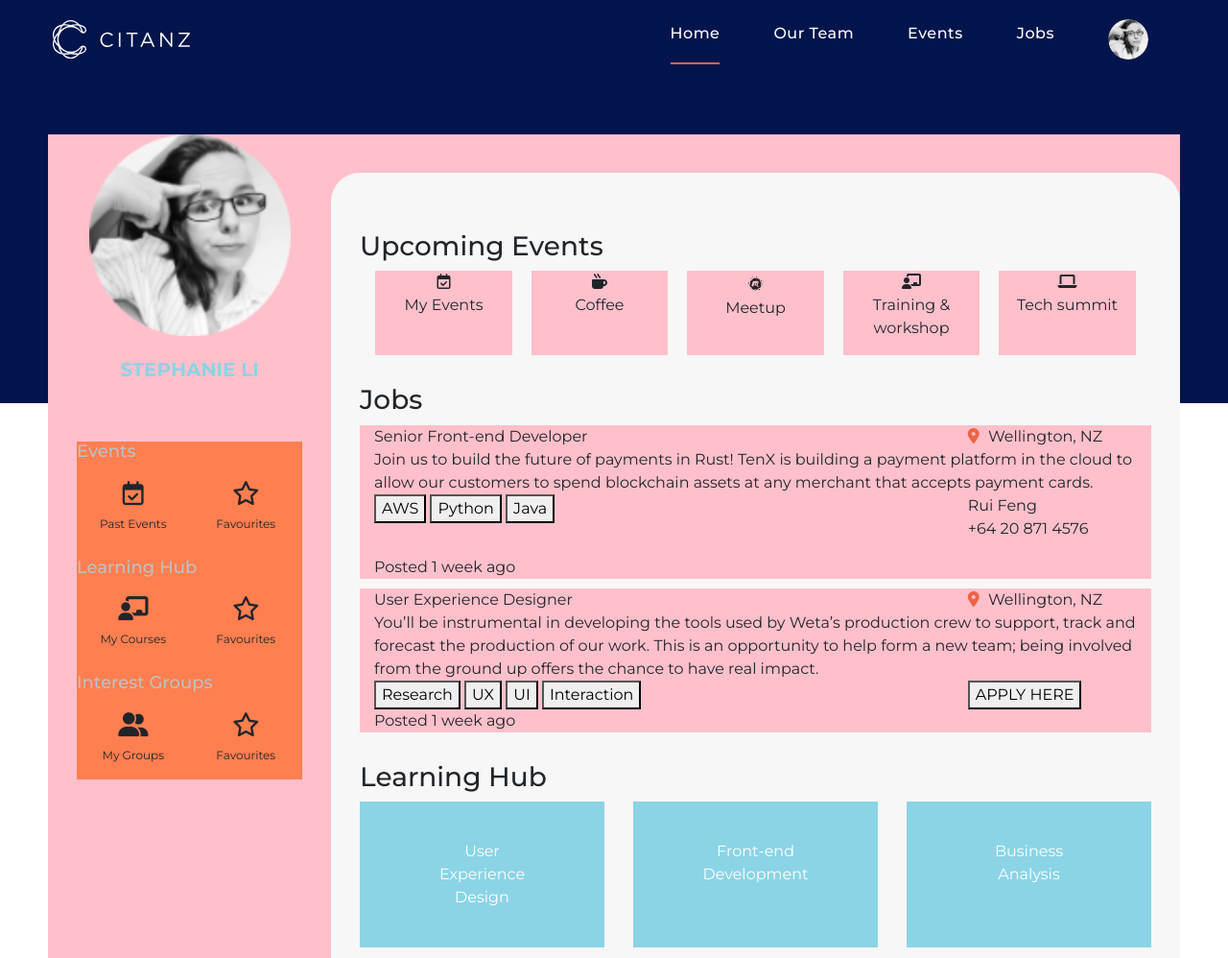
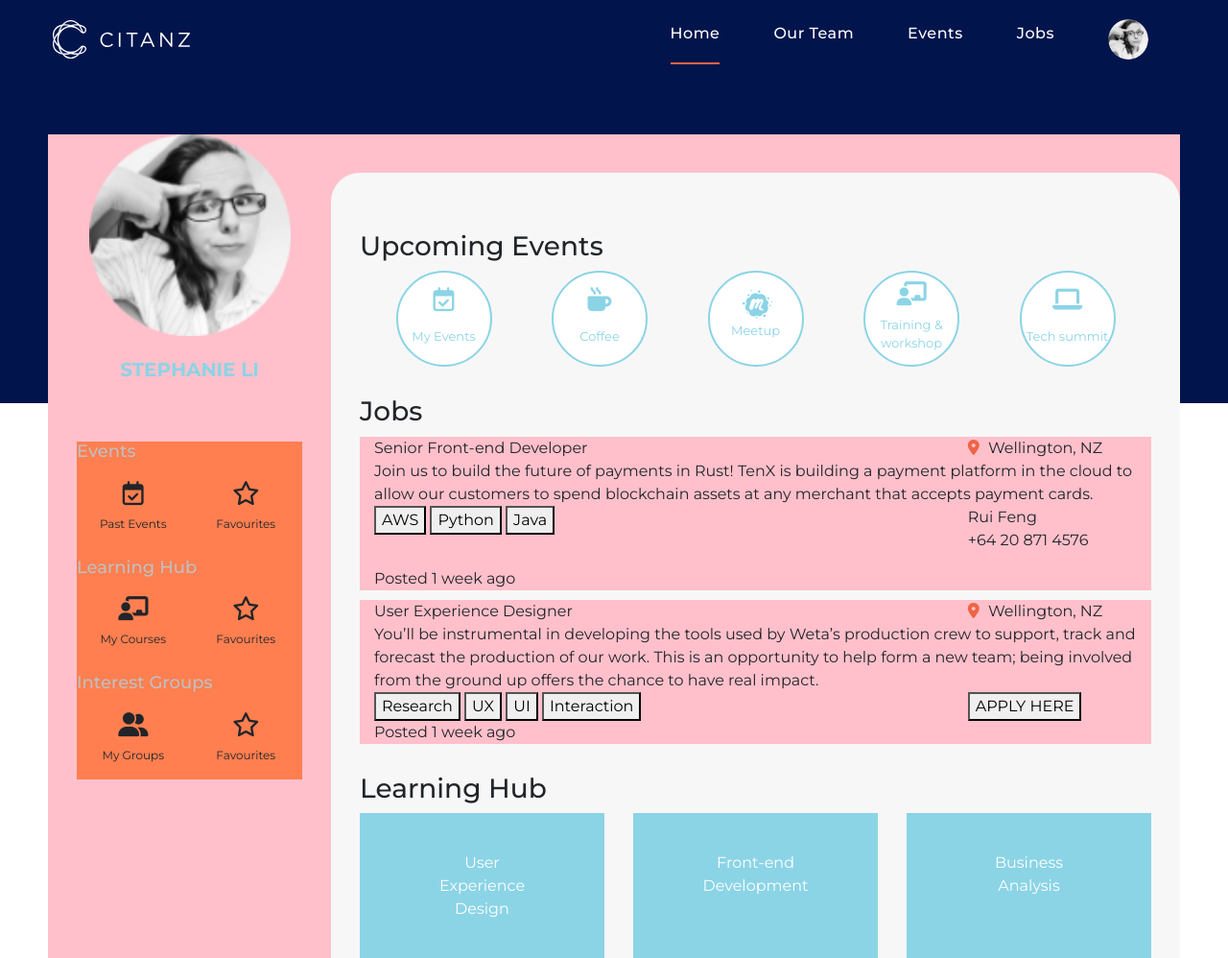
Before and after one commit to Jasonshi83/CITA-Project, a PHP site: page /membership-home.php in a window 1280 px wide. Shown: the top 998 px of the page at 96% size. Run offline with PHP 8.4, Linux system fonts and the light colour scheme; data that the repository does not hold is empty; some libraries are stand-ins or nearby versions.

Commit message:
Updated event category

```diff
--- a/css/membership-homepage.css
+++ b/css/membership-homepage.css
@@ -46,19 +46,23 @@
   border-bottom: 2px solid #fff;
   border: none;
 }
+
 .navbar-expand-lg .navbar-nav .current{
   border-bottom: 2px solid #ee6445;
   padding-bottom: 20px;
 }
+
 .navbar-expand-lg .navbar-nav .links{
   padding-bottom: 20px;
 }
+
 .navbar-expand-lg .navbar-nav .links:hover{
-  color: #2f3133;
+  color: #fff;
   border-bottom: 2px solid #ee6445;
   transition: all .3s ease-out;
   padding-bottom: 20px;
 }
+
 .nav-link img{
   max-width: 42px;
   border-radius: 50%;
@@ -122,6 +126,10 @@
   font-size: 25px;
 }
 
+.sidebar-menu .fab{
+  background-color: transparent;
+}
+
 .sidebar-desc{
   font-size: 12px;
 }
@@ -151,8 +159,58 @@
 /* upcomming event */
 .category-mode{
   text-align: center;
-  background-color: pink;
+  /* background-color: pink; */
   margin: 0px 10px;
+}
+
+.sub-category-mode{
+  background-color: #fff;
+  margin: 0 auto;
+  border-radius: 50%;
+  width: 100px;
+  height: 100px;
+  border: 2px solid #8bd4e6;
+}
+
+.sub-category-mode .far,
+.sub-category-mode .fas{
+  font-size: 25px;
+  color:  #8bd4e6;
+}
+
+.sub-category-mode .fab{
+  font-size: 30px;
+  color:  #8bd4e6;
+}
+
+.sub-category-mode .fab{
+  pointer-events: none;
+}
+
+.sub-category-mode .fab::before{
+  margin-left: -6px;
+  line-height: 1.8;
+}
+
+.sub-category-mode .far,
+.sub-category-mode .fas{
+  line-height: 1.8;
+}
+
+.sub-category-mode .fa-calendar-check,
+.sub-category-mode .fa-mug-hot,
+.sub-category-mode .fa-laptop{
+  line-height: 2.3;
+}
+
+.sub-category-mode .fab:hover{
+  color: #000;
+  background-color: none;
+}
+
+.sub-category-mode p{
+  font-size: 13px;
+  color:  #8bd4e6;
 }
 
 .upcoming-block{
--- a/js/events.js
+++ b/js/events.js
@@ -1,5 +1,6 @@
+document.getElementsByClassName("fa-meetup")[0].attributes[1].value = "false";
 
-  showEvents();
+showEvents();
 
 
 
--- a/membership-home.php
+++ b/membership-home.php
@@ -113,26 +113,36 @@
             <div class="upcoming-events">
               <h3 class="content-title">Upcoming Events</h3>
 
-              <div class="row upcoming-category justify-content-md-center">
-                <div class="col-2 category-mode my-event">
+              <div class="row upcoming-category justify-content-center">
+                <div class="col-2 category-mode d-flex align-items-center my-event">
+                  <div class="sub-category-mode">
                     <i class="far fa-calendar-check"></i>
                     <p>My Events</p>
                   </div>
-                <div class="col-2 category-mode coffee">
+                </div>
+                <div class="col-2 category-mode d-flex align-items-center coffee">
+                  <div class="sub-category-mode">
                     <i class="fas fa-mug-hot"></i>
                     <p>Coffee</p>
                   </div>
-                <div class="col-2 category-mode meetup">
+                </div>
+                <div class="col-2 category-mode d-flex align-items-center meetup">
+                  <div class="sub-category-mode">
                     <i class="fab fa-meetup"></i>
                     <p>Meetup</p>
                   </div>
-                <div class="col-2 category-mode training-workshop">
+                </div>
+                <div class="col-2 category-mode d-flex align-items-center training-workshop">
+                  <div class="sub-category-mode">
                     <i class="fas fa-chalkboard-teacher"></i>
                     <p>Training &</br> workshop</p>
                   </div>
-                <div class="col-2 category-mode training-workshop">
+                </div>
+                <div class="col-2 category-mode d-flex align-items-center training-workshop">
+                  <div class="sub-category-mode">
                     <i class="fas fa-laptop"></i>
                     <p>Tech summit</p>
+                  </div>
                 </div>
               </div>
 
```
Lines whose indentation alone changed are shown as unchanged.
